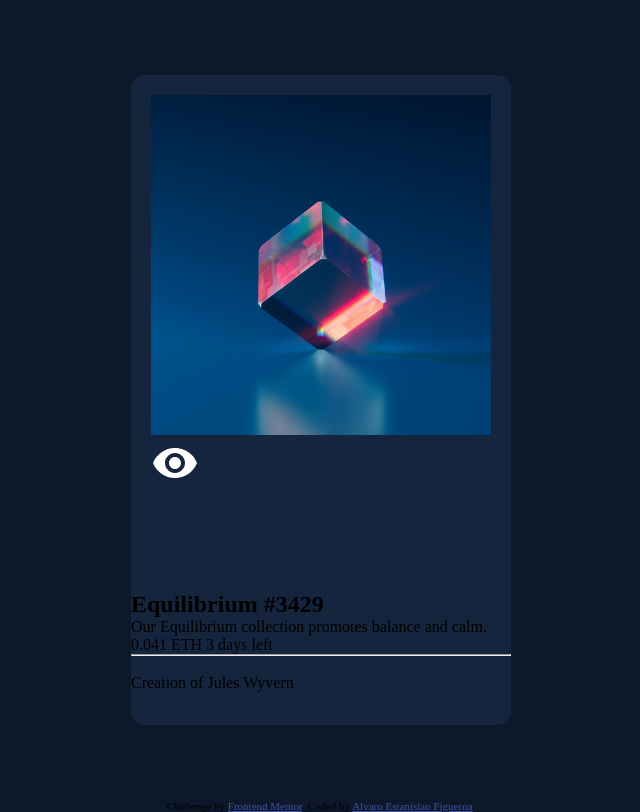
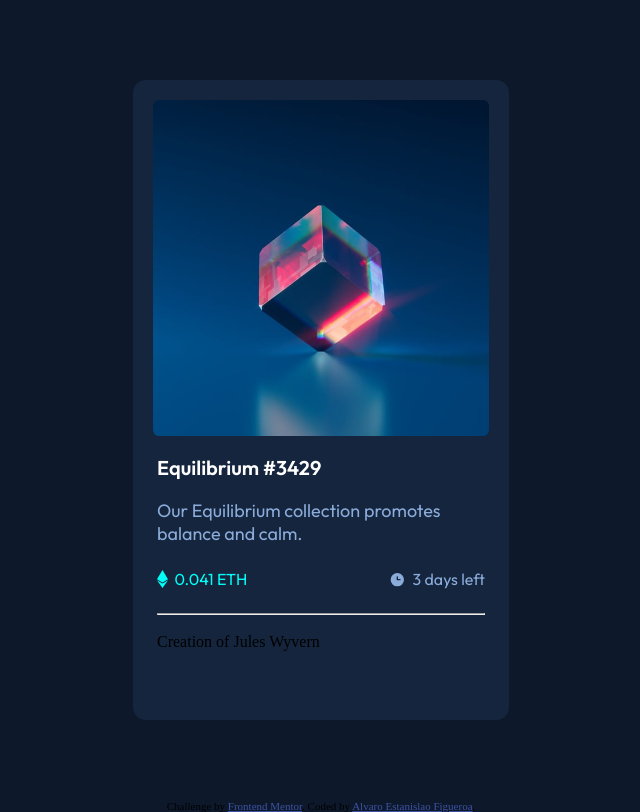
Before and after one commit to alvarof260/nft-component, a website: page index.html in a window 1280 px wide. Shown: the whole page, without its empty margins (319-959 px from the left). Drawn offline with Linux system fonts and the light colour scheme.

Commit message:
version 1.4

```diff
--- a/index.html
+++ b/index.html
@@ -19,7 +19,7 @@
         <div class="card__box-image">
           <img class="box-image__img" src="images/image-equilibrium.jpg" alt="">
           <div class="box-image__icon-eye">
-            <img src="images/icon-view.svg" alt="">
+            <img class="icon-eye__img" src="images/icon-view.svg" alt="">
           </div>
         </div>
 
@@ -29,8 +29,17 @@
           <p class="box-text__paragraph">Our Equilibrium collection promotes balance and calm.</p>
 
           <div class="box-text__info">
-            <span class="info__price">0.041 ETH</span>
-            <span class="info__time">3 days left</span>
+
+            <div class="info__price">
+              <img src="images/icon-ethereum.svg" alt="">
+              <span class="price__paragraph">0.041 ETH</span>
+            </div>
+
+            <div class="info__time">
+              <img src="images/icon-clock.svg" alt="">
+              <span class="time__paragraph">3 days left</span>
+            </div>
+
           </div>
 
           <hr>
--- a/scss/main.scss
+++ b/scss/main.scss
@@ -19,16 +19,97 @@
 
 
 .card{
-    width: 380px;
-    height: 650px;
-    border-radius: .85rem;
     background-color: $very-dark-blue-card;
+    max-width: 23.5rem;
+    height: 40rem;
+    border-radius: .8rem;
     .card__box-image{
-        margin: 20px 20px 100px 20px;
-        .box-image__img{
+        border-radius: .4rem;
+        overflow: hidden;
+        position: relative;
+        margin: 1.25rem 1.25rem 1.2rem 1.25rem;
+        img{
             width: 100%;
+            display: block;
+        }
+        .box-image__icon-eye{
+            position: absolute;
+            top: 0;
+            left: 0;
+            height: 100%;
+            width: 100%;
+            background-color: $cyan-opacity;
+            display: none;
+            cursor: pointer;
+            .icon-eye__img{
+                position: absolute;
+                width: 2.5rem;
+                top: 50%;
+                left: 50%;
+                transform: translate(-50%,-50%);
+            }
+        }
+        &:hover .box-image__icon-eye{
+            display: block;
         }
     }
+
+    .card__box-text{
+        margin: 0 1.5rem;
+        .box-text__tag{
+            font-family: $font;
+            font-size: 1.25rem;
+            font-weight: 600;
+            color: $white;
+            margin-bottom: 1.2rem;
+            &:hover, &:focus{
+                color: $cyan;
+                cursor: pointer;
+            }
+        }
+        .box-text__paragraph{
+            font-family: $font;
+            font-size: 1.125rem;
+            font-weight: 400;
+            color: $soft-blue;
+            margin-bottom: 1.5rem;
+        }
+
+        .box-text__info{
+            display: flex;
+            flex-flow: row nowrap;
+            justify-content: space-between;
+            margin-bottom: 1.5rem;
+            .info__price{
+                display: flex;
+                flex-flow: row nowrap;
+                align-items: center;
+                gap: .4rem;
+                .price__paragraph{
+                    font-family: $font;
+                    font-weight: 400;
+                    font-size: 1rem;
+                    color: $cyan;
+                }
+            }
+            .info__time{
+                display: flex;
+                flex-flow: row nowrap;
+                align-items: center;
+                gap: .4rem;
+                .time__paragraph{
+                    font-family: $font;
+                    font-size: 1rem;
+                    font-weight: 400;
+                    color: $soft-blue;
+                }
+            }
+        }
+        hr{
+            color: $very-dark-blue-line;
+        }
+    }
+
 }
 
 
--- a/scss/var/_variables.scss
+++ b/scss/var/_variables.scss
@@ -2,6 +2,7 @@
 
 $soft-blue: hsl(215, 51%, 70%);
 $cyan: hsl(178, 100%, 50%);
+$cyan-opacity:hsla(178, 100%, 50%, 0.4);
 $very-dark-blue-main: hsl(217, 54%, 11%);
 $very-dark-blue-card: hsl(216, 50%, 16%);
 $very-dark-blue-line: hsl(215, 32%, 27%);
```
Also changed, not shown: css/style.css.
